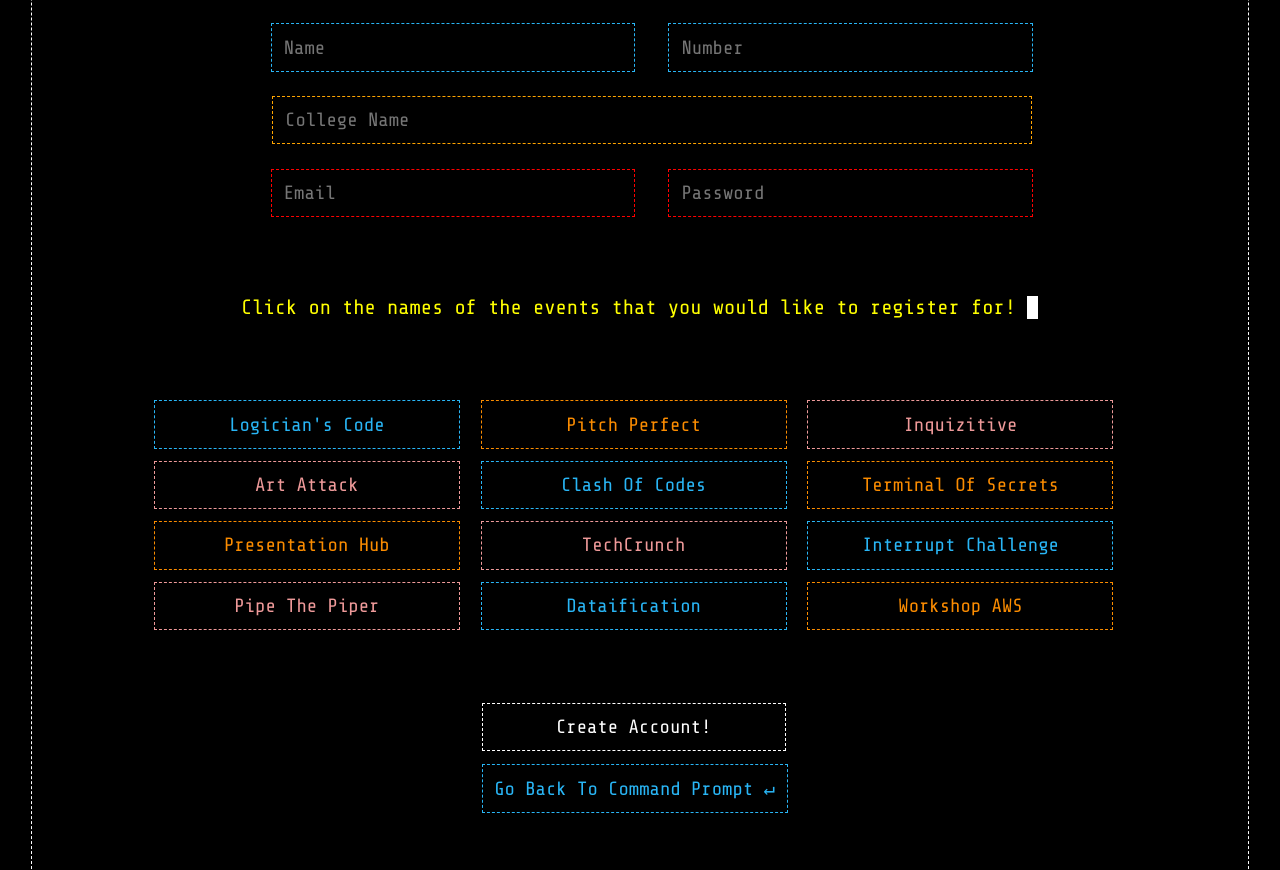
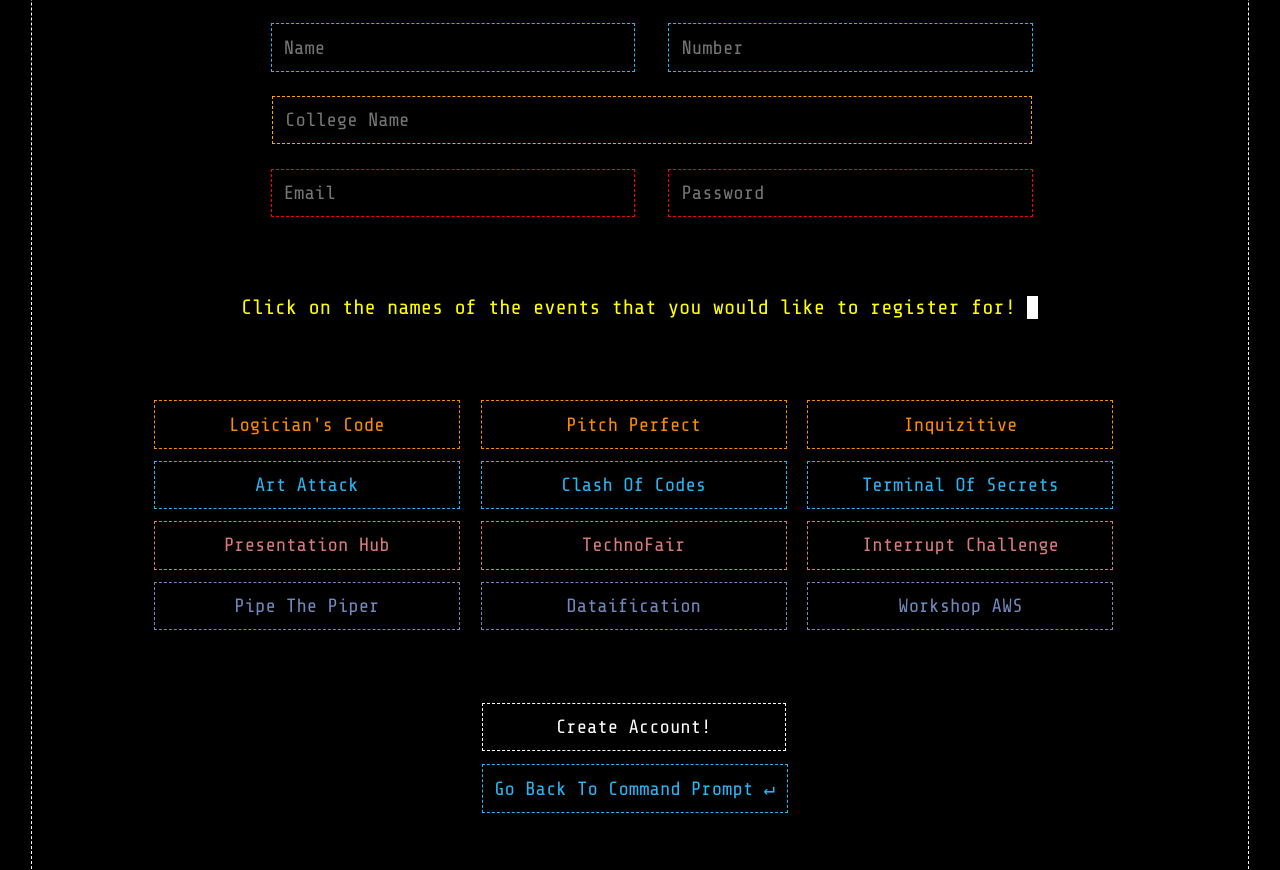
Before and after one commit to svce-interrupt/Interrupt18-Website, a PHP site: page /register/ in a window 1280 px wide. Shown: the part 299-1169 px from the top of the page. Run offline with PHP 8.4, Linux system fonts and the light colour scheme.

Commit message:
Changed colors of events on events.php and login/index.html

```diff
--- a/register/css/index-css.css
+++ b/register/css/index-css.css
@@ -50,6 +50,30 @@ body{
 	width: 25%;
 }
 
+.orange {
+    color: #fa5c18;
+    border: 1px dashed #fa5c18;
+}
+
+.lilac {
+    color: #edd5cd
+    border: 1px dashed #edd5cd;
+}
+
+.yellow {
+	color: yellow !important;
+	border: 1px dashed yellow !important;
+}
+
+.light-red {
+    color: #d97b7a;
+    border: 1px dashed #d97b7a;
+}
+
+.cyan {
+    color: #7189bf;
+    border: 1px dashed #7189bf;
+}
 
 .dark-red{
 	color: #E91E63;
--- a/register/index.html
+++ b/register/index.html
@@ -33,40 +33,40 @@
 				<p class='form-text'>Click on the names of the events that you would like to register for! <span style='width:5%;' id='cursor-blink'>|</span></p>
 
 				<input type="hidden" id="input1" name='event1' value="0">
-				<span class='home-links check blue top' id='check1'><span class="valign-helper">Logician's Code</span></span>
+				<span class='home-links check orange top' id='check1'><span class="valign-helper">Logician's Code</span></span>
 
 				<input type="hidden" id="input2" name='event2' value="0">
 				<span class='home-links check orange top' id='check2'><span class="valign-helper">Pitch Perfect</span></span>
 
 				<input type="hidden" id="input3" name="event3" value="0">
-				<span class='home-links check red1 top' id='check3'><span class="valign-helper">Inquizitive</span></span>
+				<span class='home-links check orange top' id='check3'><span class="valign-helper">Inquizitive</span></span>
 
 				<input type="hidden" id="input4" name="event4" value="0">
-				<span class='home-links check red1' id='check4'><span class="valign-helper">Art Attack</span></span>
+				<span class='home-links check lilac' id='check4'><span class="valign-helper">Art Attack</span></span>
 
 				<input type="hidden" id="input5" name="event5" value="0">
-				<span class='home-links check blue' id='check5'><span class="valign-helper">Clash Of Codes</span></span>
+				<span class='home-links check lilac' id='check5'><span class="valign-helper">Clash Of Codes</span></span>
 
 				<input type="hidden" id="input6" name="event6" value="0">
-				<span class='home-links check orange' id='check6'><span class="valign-helper">Terminal Of Secrets</span></span>
+				<span class='home-links check lilac' id='check6'><span class="valign-helper">Terminal Of Secrets</span></span>
 
 				<input type="hidden" id="input7" name="event7" value="0">
-				<span class='home-links check orange' id='check7'><span class="valign-helper">Presentation Hub</span></span>
+				<span class='home-links check light-red' id='check7'><span class="valign-helper">Presentation Hub</span></span>
 
 				<input type="hidden" id="input8" name="event8" value="0">
-				<span class='home-links check red1' id='check8'><span class="valign-helper">TechCrunch</span></span>
+				<span class='home-links check light-red' id='check8'><span class="valign-helper">TechnoFair</span></span>
 
 				<input type="hidden" id="input9" name="event9" value="0">
-				<span class='home-links check blue' id='check9'><span class="valign-helper">Interrupt Challenge</span></span>
+				<span class='home-links check light-red' id='check9'><span class="valign-helper">Interrupt Challenge</span></span>
 
 				<input type="hidden" id="input10" name="event10" value="0">
-				<span class='home-links check red1' id='check10'><span class="valign-helper">Pipe The Piper</span></span>
+				<span class='home-links check cyan' id='check10'><span class="valign-helper">Pipe The Piper</span></span>
 
 				<input type="hidden" id="input11" name="event11" value="0">
-				<span class="home-links check blue" id="check11"><span class="valign-helper">Dataification</span></span>
+				<span class="home-links check cyan" id="check11"><span class="valign-helper">Dataification</span></span>
 
 				<input type="hidden" id="input12" name="event12" value="0">
-				<span class="home-links check orange" id="check12"><span class="valign-helper">Workshop AWS</span></span>
+				<span class="home-links check cyan" id="check12"><span class="valign-helper">Workshop AWS</span></span>
 
 				<button type='button' class='home-links submit-butt' id='create-account'>Create Account!</button>
 				<a href="http://interrupt2k18.in/cmd" class="home-links top-links"><span class="valign-helper">Go Back To Command Prompt &crarr;</span></a> <!-- The buttons on the home page. -->
@@ -83,13 +83,11 @@
 		var check1=0;
 		document.getElementById("check1").addEventListener("click", function(){
 			if(check1==0){
-				document.getElementById("check1").style.border="1px dashed yellow";
-				document.getElementById("check1").style.color="yellow";
+				document.getElementById("check1").classList.add("yellow");
 				check1=1;
 			}
 			else{
-				document.getElementById("check1").style.border="1px dashed #29b6f6";
-				document.getElementById("check1").style.color="#29b6f6";
+				document.getElementById("check1").classList.remove("yellow");
 				check1=0;
 			}
 		});
@@ -97,13 +95,11 @@
 		var check2=0;
 		document.getElementById("check2").addEventListener("click", function(){
 			if(check2==0){
-				document.getElementById("check2").style.border="1px dashed yellow";
-				document.getElementById("check2").style.color="yellow";
+				document.getElementById("check2").classList.add("yellow");
 				check2=1;
 			}
 			else{
-				document.getElementById("check2").style.border="1px dashed #FB8C00";
-				document.getElementById("check2").style.color="#FB8C00";
+				document.getElementById("check2").classList.remove("yellow");
 				check2=0;
 			}
 		});
@@ -111,13 +107,11 @@
 		var check3=0;
 		document.getElementById("check3").addEventListener("click", function(){
 			if(check3==0){
-				document.getElementById("check3").style.border="1px dashed yellow";
-				document.getElementById("check3").style.color="yellow";
+				document.getElementById("check3").classList.add("yellow");
 				check3=1;
 			}
 			else{
-				document.getElementById("check3").style.border="1px dashed #EF9A9A";
-				document.getElementById("check3").style.color="#EF9A9A";
+				document.getElementById("check3").classList.remove("yellow");
 				check3=0;
 			}
 		});
@@ -125,13 +119,11 @@
 		var check4=0;
 		document.getElementById("check4").addEventListener("click", function(){
 			if(check4==0){
-				document.getElementById("check4").style.border="1px dashed yellow";
-				document.getElementById("check4").style.color="yellow";
+				document.getElementById("check4").classList.add("yellow");
 				check4=1;
 			}
 			else{
-				document.getElementById("check4").style.border="1px dashed #EF9A9A";
-				document.getElementById("check4").style.color="#EF9A9A";
+				document.getElementById("check4").classList.remove("yellow");
 				check4=0;
 			}
 		});
@@ -139,13 +131,11 @@
 		var check5=0;
 		document.getElementById("check5").addEventListener("click", function(){
 			if(check5==0){
-				document.getElementById("check5").style.border="1px dashed yellow";
-				document.getElementById("check5").style.color="yellow";
+				document.getElementById("check5").classList.add("yellow");
 				check5=1;
 			}
 			else{
-				document.getElementById("check5").style.border="1px dashed #29b6f6";
-				document.getElementById("check5").style.color="#29b6f6";
+				document.getElementById("check5").classList.remove("yellow");
 				check5=0;
 			}
 		});
@@ -153,13 +143,11 @@
 		var check6=0;
 		document.getElementById("check6").addEventListener("click", function(){
 			if(check6==0){
-				document.getElementById("check6").style.border="1px dashed yellow";
-				document.getElementById("check6").style.color="yellow";
+				document.getElementById("check6").classList.add("yellow");
 				check6=1;
 			}
 			else{
-				document.getElementById("check6").style.border="1px dashed #FB8C00";
-				document.getElementById("check6").style.color="#FB8C00";
+				document.getElementById("check6").classList.remove("yellow");
 				check6=0;
 			}
 		});
@@ -167,13 +155,11 @@
 		var check7=0;
 		document.getElementById("check7").addEventListener("click", function(){
 			if(check7==0){
-				document.getElementById("check7").style.border="1px dashed yellow";
-				document.getElementById("check7").style.color="yellow";
+				document.getElementById("check7").classList.add("yellow");
 				check7=1;
 			}
 			else{
-				document.getElementById("check7").style.border="1px dashed #FB8C00";
-				document.getElementById("check7").style.color="#FB8C00";
+				document.getElementById("check7").classList.remove("yellow");
 				check7=0;
 			}
 		});
@@ -181,13 +167,11 @@
 		var check8=0;
 		document.getElementById("check8").addEventListener("click", function(){
 			if(check8==0){
-				document.getElementById("check8").style.border="1px dashed yellow";
-				document.getElementById("check8").style.color="yellow";
+				document.getElementById("check8").classList.add("yellow");
 				check8=1;
 			}
 			else{
-				document.getElementById("check8").style.border="1px dashed #EF9A9A";
-				document.getElementById("check8").style.color="#EF9A9A";
+				document.getElementById("check8").classList.remove("yellow");
 				check8=0;
 			}
 		});
@@ -195,13 +179,11 @@
 		var check9=0;
 		document.getElementById("check9").addEventListener("click", function(){
 			if(check9==0){
-				document.getElementById("check9").style.border="1px dashed yellow";
-				document.getElementById("check9").style.color="yellow";
+				document.getElementById("check9").classList.add("yellow");
 				check9=1;
 			}
 			else{
-				document.getElementById("check9").style.border="1px dashed #29b6f6";
-				document.getElementById("check9").style.color="#29b6f6";
+				document.getElementById("check9").classList.remove("yellow");
 				check9=0;
 			}
 		});
@@ -209,14 +191,36 @@
 		var check10=0;
 		document.getElementById("check10").addEventListener("click", function(){
 			if(check10==0){
-				document.getElementById("check10").style.border="1px dashed yellow";
-				document.getElementById("check10").style.color="yellow";
+				document.getElementById("check10").classList.add("yellow");
 				check10=1;
 			}
 			else{
-				document.getElementById("check10").style.border="1px dashed #EF9A9A";
-				document.getElementById("check10").style.color="#EF9A9A";
+				document.getElementById("check10").classList.remove("yellow");
 				check10=0;
+			}
+		});
+
+		var check11=0;
+		document.getElementById("check11").addEventListener("click", function(){
+			if(check11==0){
+				document.getElementById("check11").classList.add("yellow");
+				check11=1;
+			}
+			else{
+				document.getElementById("check11").classList.remove("yellow");
+				check11=0;
+			}
+		});
+
+		var check12=0;
+		document.getElementById("check12").addEventListener("click", function(){
+			if(check12==0){
+				document.getElementById("check12").classList.add("yellow");
+				check12=1;
+			}
+			else{
+				document.getElementById("check12").classList.remove("yellow");
+				check12=0;
 			}
 		});
 
```
Also changed, not shown: login/css/events-css.css (+24 -0 lines), login/events.php (+48 -104 lines).
